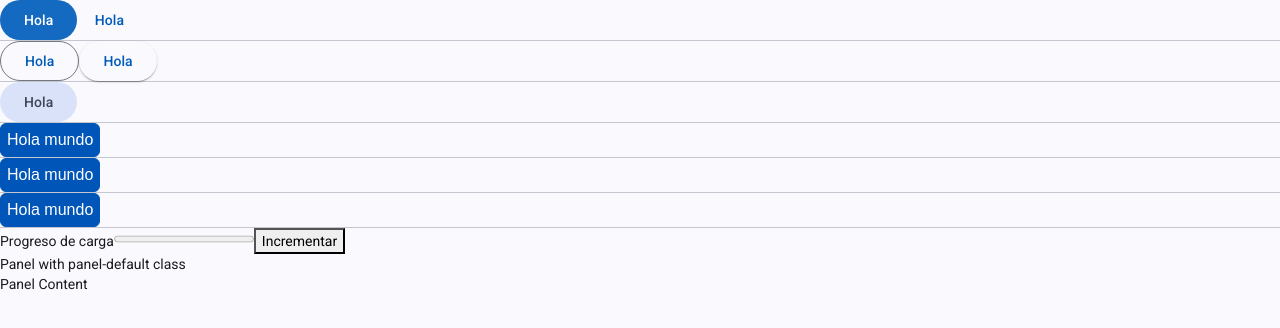
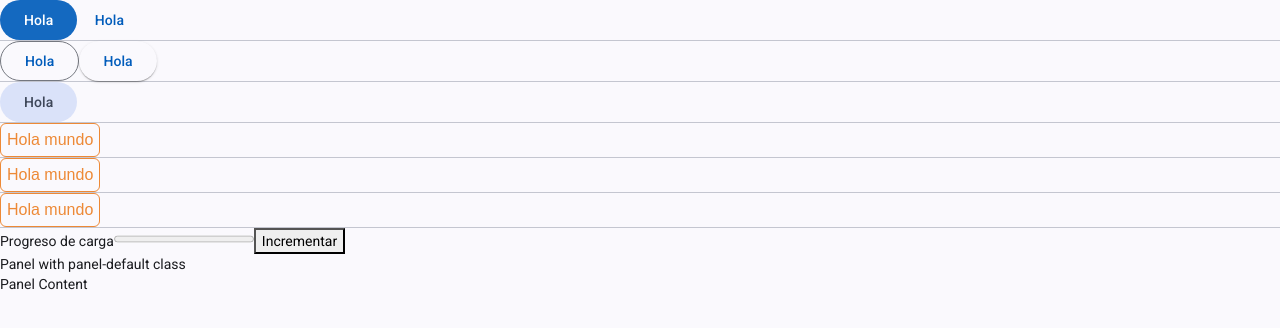
Before and after one commit to isma-MR/2-DAW-DIW, an Angular app: page / in a window 1280 px wide. Shown: the top 328 px of the page. Built offline with nearby package versions, Linux system fonts and the light colour scheme.

Commit message:
Refactor boton

```diff
--- a/src/minecraft/components/ui/boton/boton.html
+++ b/src/minecraft/components/ui/boton/boton.html
@@ -1,3 +1,3 @@
-<a class="boton" [ngClass]="importanciaBotonClass()" [ngStyle]="botonStyle()" [attr.href]="href || null" (click)="handleOnClick()">
+<a class="boton funcion--{{funcionBoton}} importancia--{{importanciaBoton}}" [attr.href]="href || null" (click)="handleOnClick()">
   <ng-content></ng-content>
 </a>
--- a/src/minecraft/components/ui/boton/boton.scss
+++ b/src/minecraft/components/ui/boton/boton.scss
@@ -14,6 +14,17 @@
   text-decoration: none;
 
 }
+
+.funcion--principal {
+  --color-boton: var(--color-principal);
+}
+.funcion--alternativa {
+  --color-boton: var(--color-alternativo);
+}
+.funcion--peligrosa {
+  --color-boton: var(--color-peligro);
+}
+
 .importancia--primaria {
   border-color: var(--color-boton);
   background-color: var(--color-boton);
--- a/src/minecraft/components/ui/boton/boton.ts
+++ b/src/minecraft/components/ui/boton/boton.ts
@@ -8,32 +8,8 @@ import {CommonModule} from '@angular/common';
   styleUrl: './boton.scss'
 })
 export class Boton  {
-  @Input() importanciaBoton:'primaria' | 'secundaria' | 'terciaria'='primaria';
-  @Input() funcionBoton:'principal' | 'alternativa' | 'peligrosa'='principal';
-  importanciaBotonClass():string{
-  switch (this.importanciaBoton) {
-    case 'primaria':
-      return "importancia--primaria";
-    case 'secundaria':
-      return 'importancia--secundaria';
-    case 'terciaria':
-      return "importancia--terciaria";
-    default:
-      throw Error('Importancia no válida' + this.funcionBoton);
-    }
-  }
-  botonStyle() {
-  switch (this.funcionBoton) {
-    case 'principal':
-      return {'--color-boton': 'var(--color-principal)'};
-    case 'alternativa':
-      return {'--color-boton': 'var(--color-alternativo)'};
-    case 'peligrosa':
-      return {'--color-boton': 'var(--color-peligro)'};
-    default:
-      return {};
-  }
-}
+  @Input() importanciaBoton:'primaria' | 'secundaria' | 'terciaria'='secundaria';
+  @Input() funcionBoton:'principal' | 'alternativa' | 'peligrosa'='alternativa';
 
   @Input() backgroundColor:string='0B0A0A';
   @Input() color:string='F5F7FF';
```
